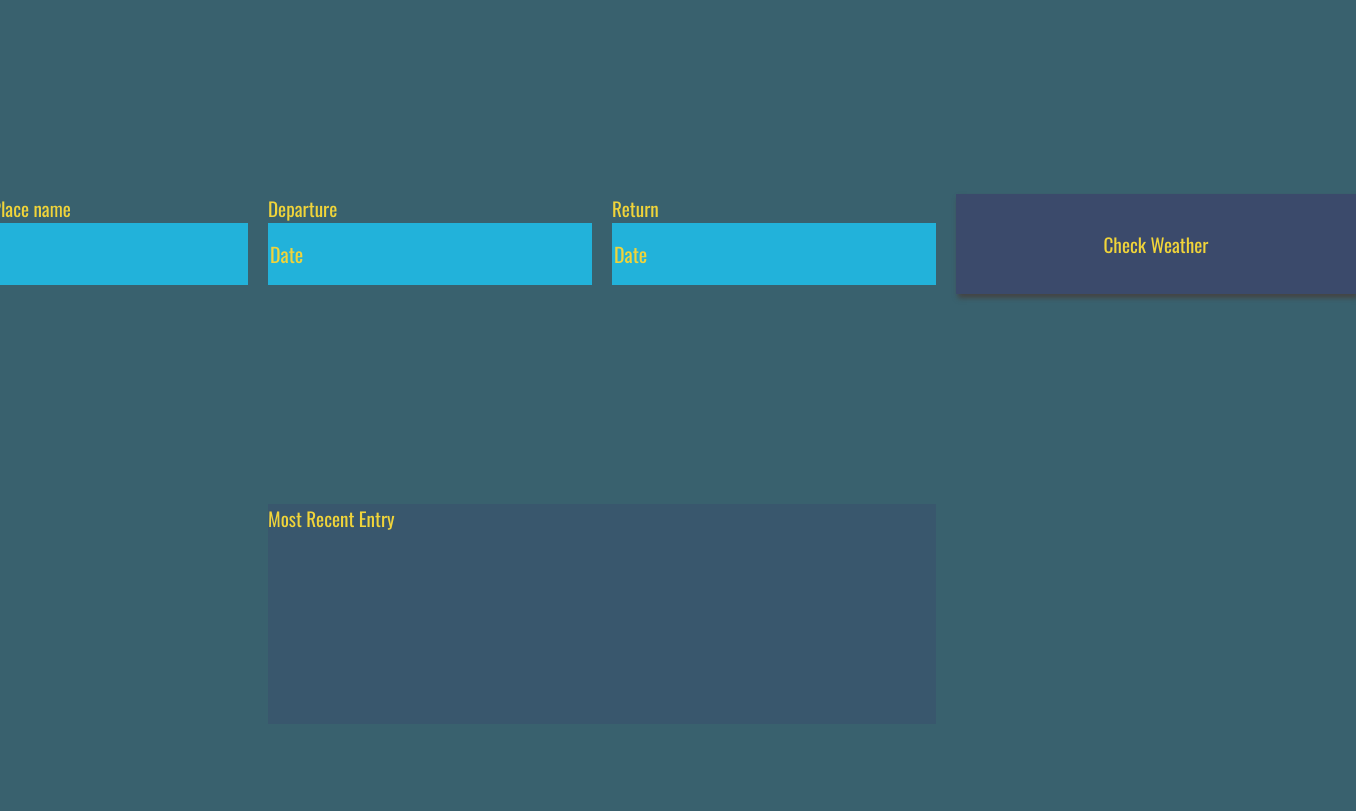
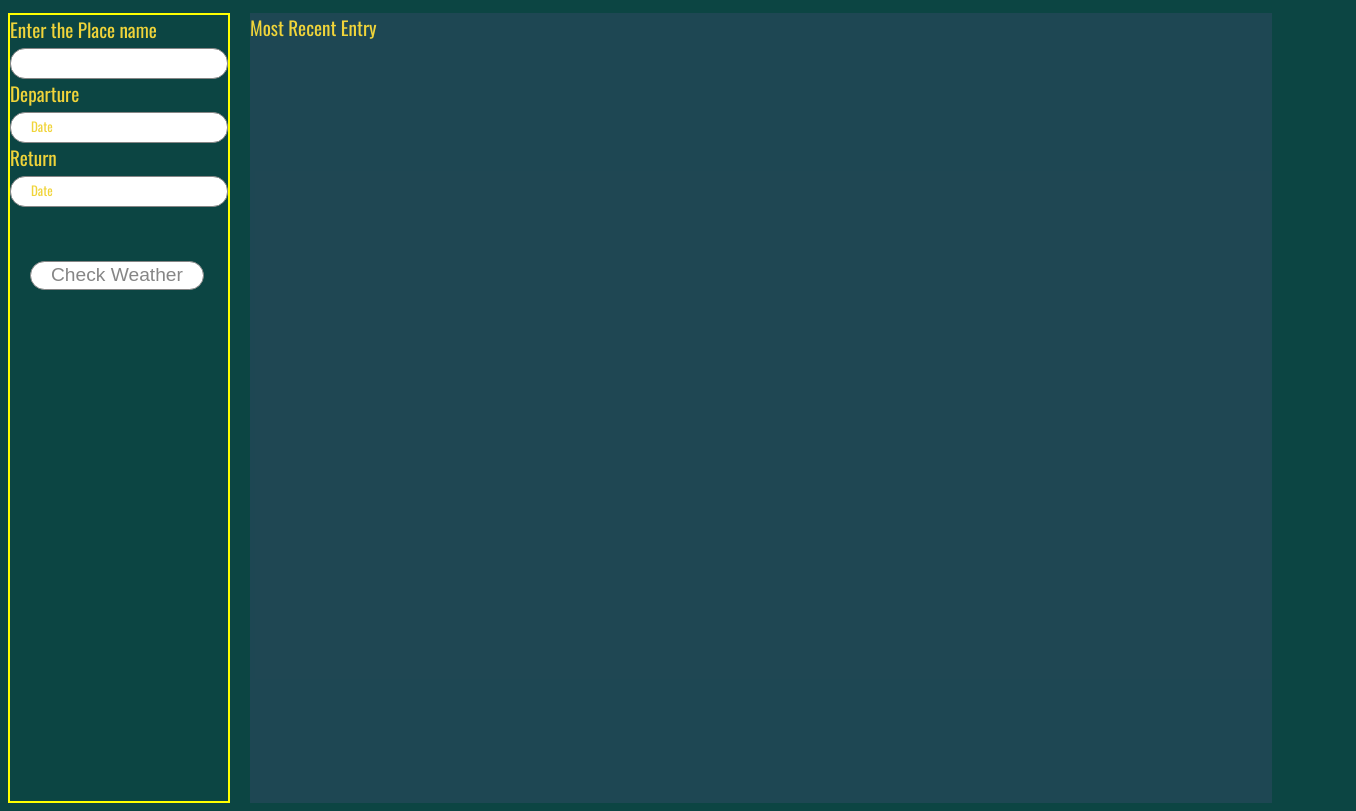
Before and after one commit to abkumarofficial/Travel-App, a website built with webpack: page src/client/views/index.html in a window 1280 px wide. Shown: the part 84-895 px from the top of the page, 1356 px wide, since content can reach past the window. Before the commit the page ends 816 px from the top, so only its background shows below. Built offline with nearby package versions, Linux system fonts and the light colour scheme; a web font is replaced by a local one.

Commit message:
UI Changes

```diff
--- a/src/client/js/weather.js
+++ b/src/client/js/weather.js
@@ -2,7 +2,6 @@ const baseURL = "https://api.weatherbit.io/v2.0/forecast/daily?"
 
 const getWeatherCondition = async (geoNameData,lattitude, longitude, apiKey) => {
     const url = `${baseURL}lat=${lattitude}&lon=${longitude}&key=${apiKey}`;
-    console.log('URL')
     const response = await fetch(url);
     try {
         const data = await response.json()
--- a/src/client/styles/main.scss
+++ b/src/client/styles/main.scss
@@ -1,13 +1,16 @@
 body{
-    background: #39616e;
+    background: #0c4543;
     font-family: -apple-system, BlinkMacSystemFont, sans-serif;
 }
 
 #app{
     display: grid;
-    grid-template-rows: repeat(3, minmax(30px, auto));
+    // grid-template-rows: repeat(3, minmax(30px, auto));
+    // grid-template-rows: auto auto 1fr 1fr 1fr auto auto;
     /* grid-template-columns:  */
-    grid-template-columns: repeat(4,1fr);
+    // grid-template-columns: repeat(4,1fr);
+    grid-template-columns: auto minmax(0, 1fr);
+    grid-template-areas: "sidebar content";
     height:100vh;
     /* background: #f23557; */
     color: #f0d43a;
@@ -15,6 +18,7 @@ body{
     grid-gap: 1em;
     font-size: 20px;
     font-family: 'Oswald', sans-serif;
+    height: calc(100vh - 10px);
 }
 
 .holder{
@@ -43,7 +47,8 @@ body{
 
 .headline {
     font-size: 2em;
-
+    color: #f0d43a;
+    margin-bottom: 50px;
 }
 .title{
 
@@ -56,25 +61,33 @@ label{
 }
 
 input{
-    display:block;
-    height: 60px;
-    width: 320px;
-    background:#22b2da;
-    color: #f0d43a;
-    font-size: 20px;
-    font-family: 'Oswald', sans-serif;
-    border: none;
+    height: 29px;
+    padding: 0 20px;
+    font-family: Nunito Sans,sans-serif;
+    font-weight: 400;
+    font-size: 13px;
+    min-width: 100px;
+    border-radius: 15px;
+    background-color: #fff;
+    color: #868686;
+    border: 1px solid #868686;
+    cursor: pointer;
+    user-select: none;
 }
 
 button{
-    width: 400px;
-    height: 100px;
-    background: #3b4a6b;
-    color: #f0d43a;
-    font-size: 26px;
-    font-family: 'Oswald', sans-serif;
-    border: none;
-    box-shadow: 2px 4px 5px #444;
+    height: 29px;
+    padding: 0 20px;
+    font-family: Nunito Sans,sans-serif;
+    font-weight: 400;
+    font-size: 13px;
+    min-width: 100px;
+    border-radius: 15px;
+    background-color: #fff;
+    color: #868686;
+    border: 1px solid #868686;
+    cursor: pointer;
+    user-select: none;
 }
 h1{
     font-size: 36px;
@@ -113,24 +126,34 @@ button:focus {
 }
 
 #one{
-    grid-row-start: 2;
+    // grid-row-start: 2;
+    grid-area: sidebar;
+    border: 2px solid yellow;
+    // grid-column-start: 1;
+    // grid-row-start: 3;
 }
-#two{
-    grid-row-start: 2;
-}
-#three{
-    grid-row-start: 2;
+// #two{
+//     grid-row-start: 2;
+// }
+// #three{
+//     grid-row-start: 2;
+// }
+
+#checkWeather {
+    margin-top: 50px;
+    margin-left: 20px;
 }
 
-#checkWeather {
-    grid-column-start: 4;
-    grid-row-start: 2;
+#alignItems {
+
 }
 
 #showData {
-    grid-column-start: 2;
-    grid-column-end: 4;
-    grid-row-start: 3;
+    // grid-column-start: 2;
+    // grid-column-end: 5;
+    // grid-row-start: 3;
+    grid-area: content;
+    // grid-row-end: 5;
 }
 
 .fontSize {
--- a/src/client/views/index.html
+++ b/src/client/views/index.html
@@ -7,15 +7,34 @@
 <!-- <link rel="stylesheet" href="style.css"> -->
 </head>
  <body>
+<div class ="holder headline">
+  Travel App
+</div>
 <div id = "app">
-  <div class ="holder headline">
-    Travel App
+  <div class ="holder zip" id="one">
+    <div id="alignItems">
+    <div>
+      <label for="place" style="font-size: 1.2rem;" class="fontSize">Enter the Place name</label>
+      <input type="text" id="place" placholder="enter place name here">
+    </div>
+    <div class ="holder country" id="two">
+      <label for="startData" class="fontSize">Departure</label>
+      <input placeholder="Date" type="text" onfocus="(this.type='date')" id="startDate">
+    </div>
+    <div class ="holder country" id="three">
+      <label for="endDate" class="fontSize">Return</label>
+      <input placeholder="Date" type="text" onfocus="(this.type='date')" id="endDate">
+    </div>
+    </div>
+    <div id="checkWeather">
+      <button id="generate" type = "submit" onclick="return Client.gettingWeatherData(event)" class="fontSize"> Check Weather </button>
+    </div>
   </div>
-  <div class ="holder zip" id="one">
+  <!-- <div class ="holder zip" id="one">
     <label for="place" style="font-size: 1.2rem;" class="fontSize">Enter the Place name</label>
     <input type="text" id="place" placholder="enter place name here">
-  </div>
-  <div class ="holder country" id="two">
+  </div> -->
+  <!-- <div class ="holder country" id="two">
     <label for="startData" class="fontSize">Departure</label>
     <input placeholder="Date" type="text" onfocus="(this.type='date')" id="startDate">
   </div>
@@ -25,7 +44,7 @@
   </div>
   <div id="checkWeather">
     <button id="generate" type = "submit" onclick="return Client.gettingWeatherData(event)" class="fontSize"> Check Weather </button>
-  </div>
+  </div> -->
   <div class ="holder entry" id="showData">
     <div class = "title fontSize">Most Recent Entry</div>
    <div id = "entryHolder">
```
